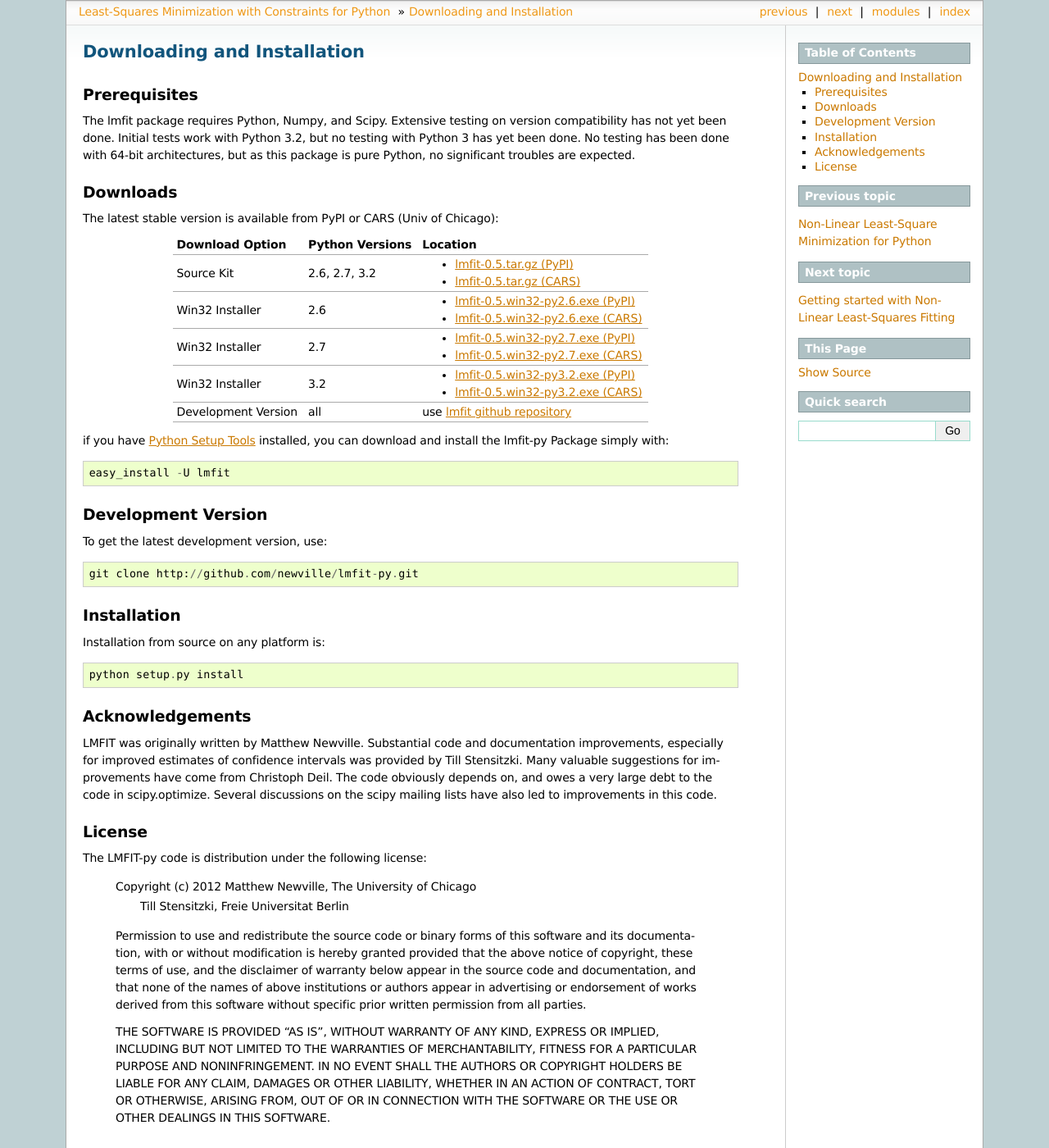
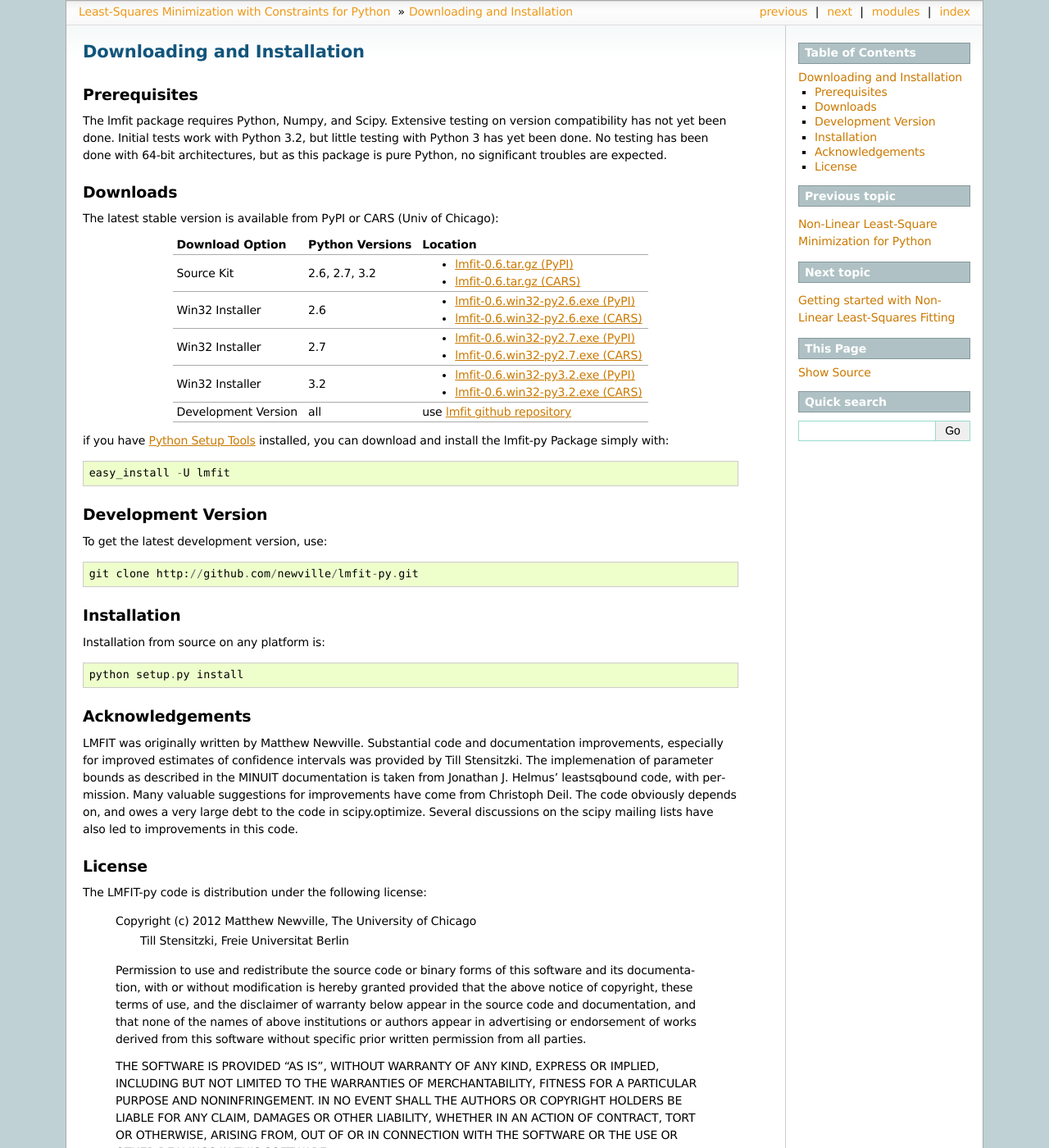
Before and after one commit to lmfit/lmfit-py, a Sphinx documentation site: the page built from doc/installation.rst, in a window 1280 px wide and 1400 px high. Shown: the whole window at 82% size. Built offline with Sphinx 7.4.7, drawn with Linux system fonts in a browser that asks for light colours; formulas are drawn with MathJax 3; the version number is read from the project's files by our own code.

Commit message:
updated to v0.6.0

```diff
--- a/doc/installation.rst
+++ b/doc/installation.rst
@@ -7,9 +7,9 @@ Prerequisites
 
 The lmfit package requires Python, Numpy, and Scipy.  Extensive testing on
 version compatibility has not yet been done.  Initial tests work with
-Python 3.2, but no testing with Python 3 has yet been done.  No testing has
-been done with 64-bit architectures, but as this package is pure Python, no
-significant troubles are expected.
+Python 3.2, but little testing with Python 3 has yet been done.  No testing
+has been done with 64-bit architectures, but as this package is pure
+Python, no significant troubles are expected.
 
 
 Downloads
@@ -17,15 +17,15 @@ Downloads
 
 The latest stable version is available from PyPI or CARS (Univ of Chicago):
 
-.. _lmfit-0.5.tar.gz (CARS):   http://cars9.uchicago.edu/software/python/lmfit/src/lmfit-0.5.tar.gz
-.. _lmfit-0.5.win32-py2.6.exe (CARS): http://cars9.uchicago.edu/software/python/lmfit/src/lmfit-0.5.win32-py2.6.exe
-.. _lmfit-0.5.win32-py2.7.exe (CARS): http://cars9.uchicago.edu/software/python/lmfit/src/lmfit-0.5.win32-py2.7.exe
-.. _lmfit-0.5.win32-py3.2.exe (CARS): http://cars9.uchicago.edu/software/python/lmfit/src/lmfit-0.5.win32-py3.2.exe
+.. _lmfit-0.6.tar.gz (CARS):   http://cars9.uchicago.edu/software/python/lmfit/src/lmfit-0.6.tar.gz
+.. _lmfit-0.6.win32-py2.6.exe (CARS): http://cars9.uchicago.edu/software/python/lmfit/src/lmfit-0.6.win32-py2.6.exe
+.. _lmfit-0.6.win32-py2.7.exe (CARS): http://cars9.uchicago.edu/software/python/lmfit/src/lmfit-0.6.win32-py2.7.exe
+.. _lmfit-0.6.win32-py3.2.exe (CARS): http://cars9.uchicago.edu/software/python/lmfit/src/lmfit-0.6.win32-py3.2.exe
 
-.. _lmfit-0.5.tar.gz (PyPI): http://pypi.python.org/packages/source/l/lmfit/lmfit-0.5.tar.gz
-.. _lmfit-0.5.win32-py2.6.exe (PyPI): http://pypi.python.org/packages/any/l/lmfit/lmfit-0.5.win32-py2.6.exe
-.. _lmfit-0.5.win32-py2.7.exe (PyPI): http://pypi.python.org/packages/any/l/lmfit/lmfit-0.5.win32-py2.7.exe
-.. _lmfit-0.5.win32-py3.2.exe (PyPI): http://pypi.python.org/packages/any/l/lmfit/lmfit-0.5.win32-py3.2.exe
+.. _lmfit-0.6.tar.gz (PyPI): http://pypi.python.org/packages/source/l/lmfit/lmfit-0.6.tar.gz
+.. _lmfit-0.6.win32-py2.6.exe (PyPI): http://pypi.python.org/packages/any/l/lmfit/lmfit-0.6.win32-py2.6.exe
+.. _lmfit-0.6.win32-py2.7.exe (PyPI): http://pypi.python.org/packages/any/l/lmfit/lmfit-0.6.win32-py2.7.exe
+.. _lmfit-0.6.win32-py3.2.exe (PyPI): http://pypi.python.org/packages/any/l/lmfit/lmfit-0.6.win32-py3.2.exe
 
 .. _lmfit github repository:   http://github.com/newville/lmfit-py
 .. _lmfit at pypi:             http://pypi.python.org/pypi/lmfit/
@@ -34,17 +34,17 @@ The latest stable version is available from PyPI or CARS (Univ of Chicago):
 +----------------------+------------------+--------------------------------------------+
 |  Download Option     | Python Versions  |  Location                                  |
 +======================+==================+============================================+
-|  Source Kit          | 2.6, 2.7, 3.2    | -  `lmfit-0.5.tar.gz (PyPI)`_              |
-|                      |                  | -  `lmfit-0.5.tar.gz (CARS)`_              |
+|  Source Kit          | 2.6, 2.7, 3.2    | -  `lmfit-0.6.tar.gz (PyPI)`_              |
+|                      |                  | -  `lmfit-0.6.tar.gz (CARS)`_              |
 +----------------------+------------------+--------------------------------------------+
-|  Win32 Installer     |   2.6            | -  `lmfit-0.5.win32-py2.6.exe (PyPI)`_     |
-|                      |                  | -  `lmfit-0.5.win32-py2.6.exe (CARS)`_     |
+|  Win32 Installer     |   2.6            | -  `lmfit-0.6.win32-py2.6.exe (PyPI)`_     |
+|                      |                  | -  `lmfit-0.6.win32-py2.6.exe (CARS)`_     |
 +----------------------+------------------+--------------------------------------------+
-|  Win32 Installer     |   2.7            | -  `lmfit-0.5.win32-py2.7.exe (PyPI)`_     |
-|                      |                  | -  `lmfit-0.5.win32-py2.7.exe (CARS)`_     |
+|  Win32 Installer     |   2.7            | -  `lmfit-0.6.win32-py2.7.exe (PyPI)`_     |
+|                      |                  | -  `lmfit-0.6.win32-py2.7.exe (CARS)`_     |
 +----------------------+------------------+--------------------------------------------+
-|  Win32 Installer     |   3.2            | -  `lmfit-0.5.win32-py3.2.exe (PyPI)`_     |
-|                      |                  | -  `lmfit-0.5.win32-py3.2.exe (CARS)`_     |
+|  Win32 Installer     |   3.2            | -  `lmfit-0.6.win32-py3.2.exe (PyPI)`_     |
+|                      |                  | -  `lmfit-0.6.win32-py3.2.exe (CARS)`_     |
 +----------------------+------------------+--------------------------------------------+
 |  Development Version |   all            |  use `lmfit github repository`_            |
 +----------------------+------------------+--------------------------------------------+
@@ -75,12 +75,13 @@ Acknowledgements
 
 LMFIT was originally written by Matthew Newville.  Substantial code and
 documentation improvements, especially for improved estimates of confidence
-intervals was provided by Till Stensitzki.  Many valuable suggestions for
-improvements have come from Christoph Deil.  The code obviously depends on,
-and owes a very large debt to the code in scipy.optimize.  Several
+intervals was provided by Till Stensitzki.  The implemenation of parameter
+bounds as described in the MINUIT documentation is taken from Jonathan
+J. Helmus' leastsqbound code, with permission. Many valuable suggestions
+for improvements have come from Christoph Deil.  The code obviously depends
+on, and owes a very large debt to the code in scipy.optimize.  Several
 discussions on the scipy mailing lists have also led to improvements in
 this code.
-
 
 License
 ~~~~~~~~~~~~~
```
Also changed, not shown: lib/__init__.py (+3 -4 lines), 1 other file.
